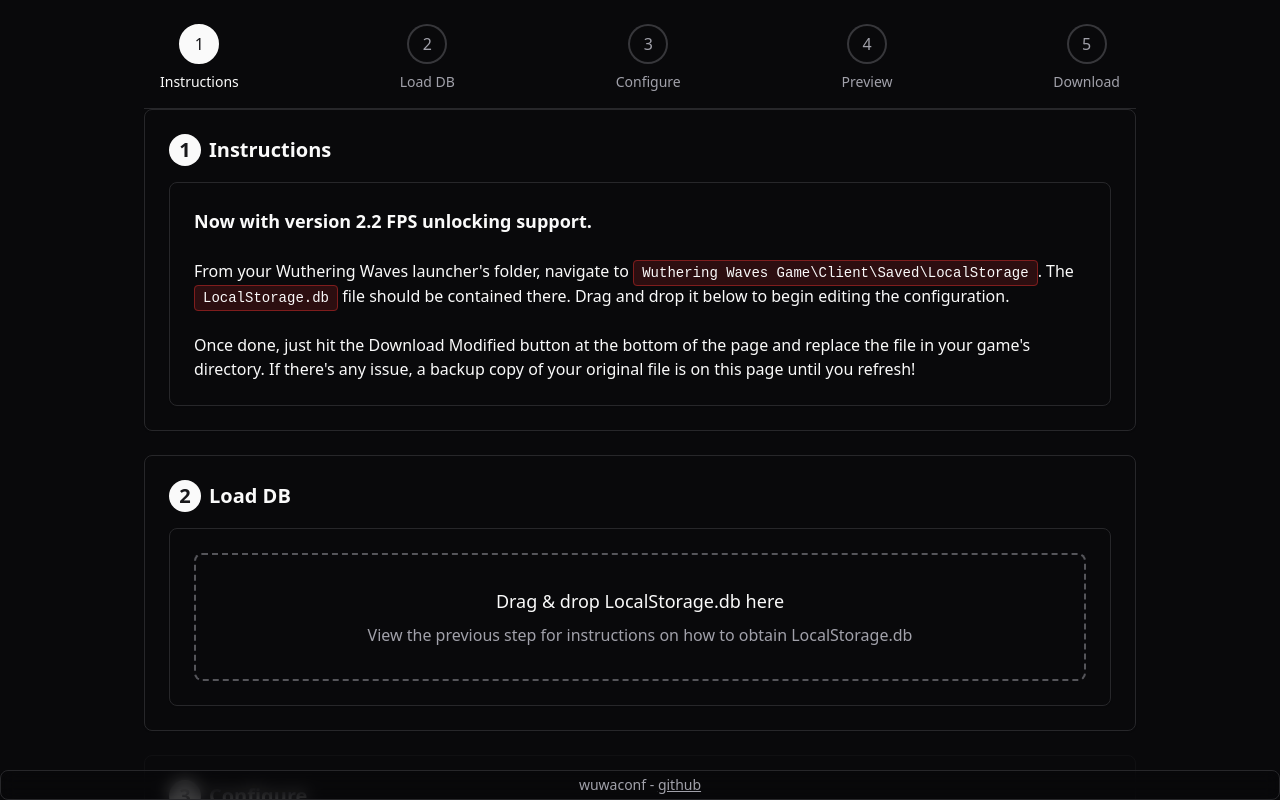
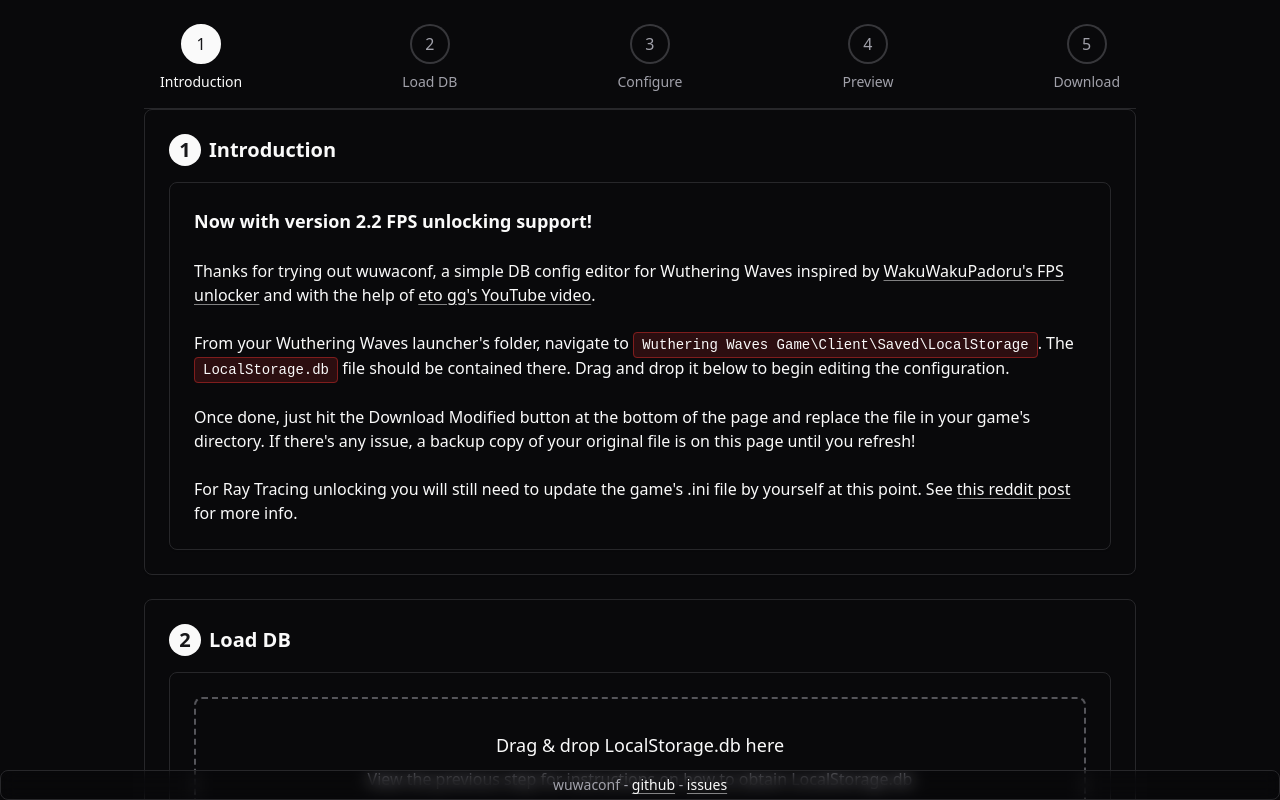
Before and after one commit to kyoukaya/wuwaconf, a React (Vite) app: page / in a window 1280 px wide. Shown: the top 800 px of the page. Built offline with nearby package versions, Linux system fonts and the light colour scheme.

Commit message:
feat: text and link styling updates

```diff
--- a/src/App.tsx
+++ b/src/App.tsx
@@ -138,7 +138,7 @@ export default function App() {
   // Define steps for the wizard interface
   const steps = [
     {
-      title: 'Instructions',
+      title: 'Introduction',
       content: (
         <StepContent
           step={0}
@@ -226,7 +226,7 @@ export default function App() {
 
       <Card className="fixed bottom-0 left-0 w-full p-1 backdrop-blur bg-background/5 border-t">
         <div className="text-center text-sm text-muted-foreground">
-          wuwaconf - <a href='https://github.com/kyoukaya/wuwaconf' className="hover:text-blue-700 underline">github</a>
+          wuwaconf - <a href='https://github.com/kyoukaya/wuwaconf' target="_blank">github</a> - <a href='https://github.com/kyoukaya/wuwaconf/issues' target="_blank">issues</a>
         </div>
       </Card>
     </div>
--- a/src/components/step-content.tsx
+++ b/src/components/step-content.tsx
@@ -37,7 +37,11 @@ export function StepContent({
     case 0: // Instructions
       return (
         <Card className="p-6">
-          <p className="text-lg font-bold">Now with version 2.2 FPS unlocking support.</p>
+          <p className="text-lg font-bold">Now with version 2.2 FPS unlocking support!</p>
+          <br></br>
+          <p>
+            Thanks for trying out wuwaconf, a simple DB config editor for Wuthering Waves inspired by <a href='https://github.com/WakuWakuPadoru/WuWa_Simple_FPSUnlocker' target='_blank'>WakuWakuPadoru's FPS unlocker</a> and with the help of <a href='https://www.youtube.com/watch?v=suPQqPIG0eY'>eto gg's YouTube video</a>.
+         </p>
           <br></br>
           <p>
             From your Wuthering Waves launcher's folder, navigate to <code>Wuthering Waves Game\Client\Saved\LocalStorage</code>.
@@ -46,6 +50,10 @@ export function StepContent({
           <br></br>
           <p>
             Once done, just hit the Download Modified button at the bottom of the page and replace the file in your game's directory. If there's any issue, a backup copy of your original file is on this page until you refresh!
+          </p>
+          <br></br>
+          <p>
+            For Ray Tracing unlocking you will still need to update the game's .ini file by yourself at this point. See <a href='https://www.reddit.com/r/WutheringWaves/comments/1iokdne/ray_tracing_on_an_amd_gpu/mck6tdb/' target="_blank">this reddit post</a> for more info.
           </p>
         </Card>
       );
@@ -228,7 +236,6 @@ export function StepContent({
     case 4: // Download options
       return (
         <Card className="p-6">
-          <h2 className="text-xl font-semibold mb-4">Download Your Database</h2>
           <p className="text-muted-foreground mb-6">
             You can download the original database if you messed up and lost your backup.
           </p>
--- a/src/styles/globals.css
+++ b/src/styles/globals.css
@@ -96,6 +96,29 @@
     @apply bg-background text-foreground;
   }
 
+  /* Hyperlink styles */
+  a {
+    color: hsl(var(--primary));
+    text-decoration: underline;
+    text-underline-offset: 0.2em;
+    transition: color 0.2s ease, text-decoration-color 0.2s ease;
+  }
+
+  a:hover {
+    color: hsl(var(--primary) / 0.8);
+    text-decoration-color: hsl(var(--primary) / 0.5);
+  }
+
+  .dark a {
+    color: hsl(var(--primary));
+    text-decoration-color: hsl(var(--primary) / 0.5);
+  }
+
+  .dark a:hover {
+    color: hsl(var(--primary) / 0.9);
+    text-decoration-color: hsl(var(--primary) / 0.7);
+  }
+
   /* Add code block styles for dark mode */
   .dark code {
     background-color: hsl(var(--destructive) / 0.3);
```
Also changed, not shown: 1 other file (tests, documents, lock files or other folders).
